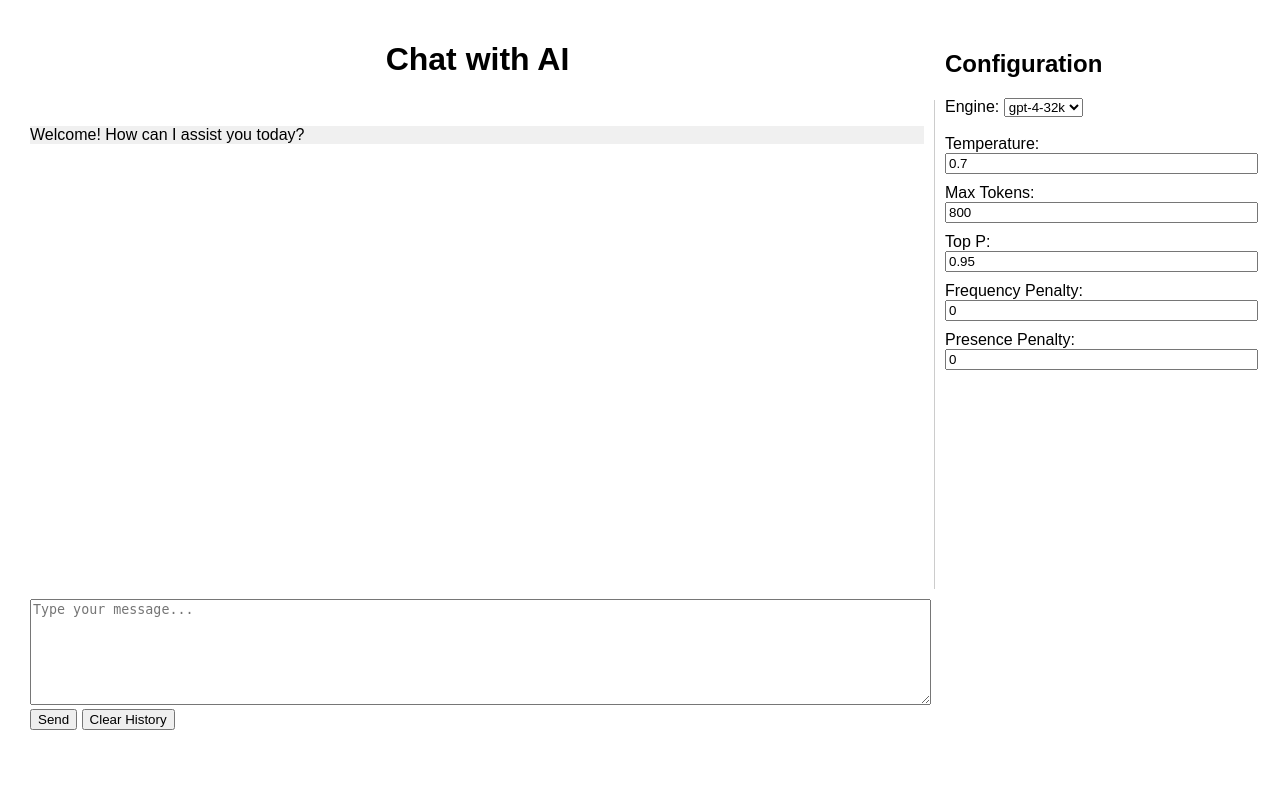
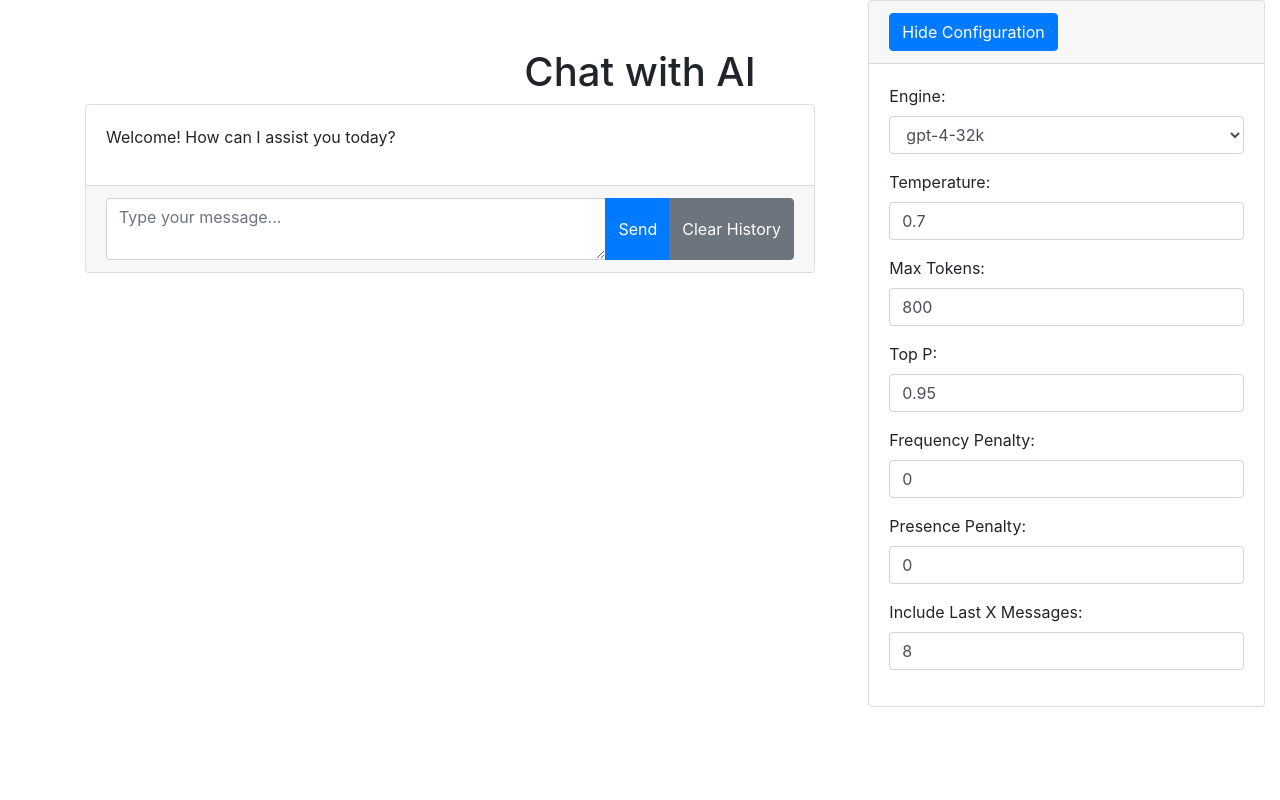
Before and after one commit to Zhong-J/AI-playground, a Flask app: page / in a window 1280 px wide. Run offline with Flask 3, Linux system fonts and the light colour scheme; some libraries are stand-ins or nearby versions.

Commit message:
fancy ui

```diff
--- a/code/app.py
+++ b/code/app.py
@@ -1,7 +1,6 @@
-from flask import Flask, render_template, request
+from flask import Flask, render_template, request, jsonify
 import openai
 import os
-from flask import session
 
 app = Flask(__name__)
 
@@ -41,7 +40,8 @@ def chat():
         stop=None
     )
     print(response['choices'][0]['message']['content'])
-    return response['choices'][0]['message']['content']
-
+    return jsonify({
+    'message': response['choices'][0]['message']['content']
+})
 if __name__ == '__main__':
     app.run(host='0.0.0.0', port=8000)
--- a/code/templates/index.html
+++ b/code/templates/index.html
@@ -2,129 +2,111 @@
 <html>
 <head>
     <title>OpenAI Playground</title>
+    <link rel="stylesheet" href="https://stackpath.bootstrapcdn.com/bootstrap/4.3.1/css/bootstrap.min.css">
+    <script src="https://ajax.googleapis.com/ajax/libs/jquery/3.5.1/jquery.min.js"></script>
+    <script src="https://cdn.jsdelivr.net/npm/showdown@1.9.1/dist/showdown.min.js"></script>
 <style>
-        body {
-            font-family: Arial, sans-serif;
-            margin: 0;
-            padding: 20px;
-            display: flex;
-            flex-direction: column;
-        }
-
-        h1 {
-            text-align: center;
-        }
-
-        #chatbox {
-             flex-grow: 1;
-             overflow-y: auto;
-             padding: 10px;
-             border-right: 1px solid #ccc;
-        }
-
     .user-message {
     background-color: #e2f0fd;
-        }
-
-        .bot-message {
-            background-color: #f0f0f0;
-        }
-        .assistant-message {
-            background-color: #f0f0f0;
-        }
-        #message-input {
-        width: 100%;
-        min-height: 100px;
-    }
-        .flex-container {
-            display: flex;
-            justify-content: space-between;
-            height: 90vh; // 90% of the viewport height
-            margin-top: 10px; // Push the container down a bit
-        }
-        #chat-section {
-            flex: 3;
-            display: flex;
-            flex-direction: column;
-        }
-
-        #config-section {
-            flex: 1;
+    border-radius: 10px;
+    margin: 10px 0;
     padding: 10px;
 }
 
-        #config-section form input {
-            width: 100%;
-            margin-bottom: 10px;
+.assistant-message {
+    background-color: #f0f0f0;
+    border-radius: 10px;
+    margin: 10px 0;
+    padding: 10px;
 }
-        #input-section {
-        padding: 10px;  }
+#config-section {
+    position: fixed;
+    top: 0;
+    right: 0;
+    z-index: 999;
+    height: 100vh;
+    overflow-y: auto;
+}
 
-        #password {
-        -webkit-text-security: disc; /* Safari */
-        -moz-text-security: disc; /* Firefox */
-        -ms-text-security: disc; /* Internet Explorer/Edge */
-        text-security: disc; /* standard */
-
-    }
-    #config-form-container {
-        display: block;
-    }
 </style>
-    <script src="https://ajax.googleapis.com/ajax/libs/jquery/3.5.1/jquery.min.js"></script>
-    <script src="https://cdn.jsdelivr.net/npm/showdown@1.9.1/dist/showdown.min.js"></script>
 </head>
 <body>
-    <div class="flex-container">
-        <div id="chat-section">
-            <h1>Chat with AI</h1>
-            <!-- Chat messages will be appended here -->
-            <div  id="chatbox">
+    <div class="container py-5">
+        <h1 class="text-center">Chat with AI</h1>
+        <div class="row">
+            <div class="col-md-8">
+                <div class="card">
+                    <div class="card-body" id="chatbox">
                         <div class="bot-message">
                             <p>Welcome! How can I assist you today?</p>
                         </div>
                     </div>
-            <div id="input-section">
+                    <div class="card-footer">
                         <form id="chat-form" action="/chat" method="POST">
-                    <textarea id="message-input" name="message" placeholder="Type your message..." required></textarea>
-                    <button type="submit">Send</button>
-                    <button id="clear-history">Clear History</button>
+                            <div class="input-group">
+                                <textarea id="message-input" name="message" class="form-control" placeholder="Type your message..." required></textarea>
+                                <div class="input-group-append">
+                                    <button id="sendButton" class="btn btn-primary" type="submit">Send</button>
+                                    <button id="clear-history" class="btn btn-secondary">Clear History</button>
+                                </div>
+                            </div>
                         </form>
                     </div>
-            <div id="loading" style="display: none;">Loading...</div>  <!-- Loading Indicator -->
                 </div>
-        <div id="config-section">
-            <h2 id="config-title" style="cursor:pointer;">Configuration</h2>
-            <div id="config-form-container">
+                <div id="loading" class="text-center my-3" style="display: none;">Loading...</div>
+            </div>
+            <div id="config-section" class="col-md-4">
+                <div class="card">
+                    <div class="card-header">
+                        <button id="toggleConfigButton" class="btn btn-primary">Hide Configuration</button>
+                    </div>
+                    <div id="config-body" class="card-body">
                         <form id="config-form" onsubmit="event.preventDefault()">
+                            <div class="form-group">
                                 <label for="engine">Engine:</label>
-                    <select id="engine">
+                                <select id="engine" class="form-control">
                                     <option value="turbo-35">turbo-35</option>
                                     <option value="gpt-4">gpt-4</option>
                                     <option value="gpt-4-32k" selected>gpt-4-32k</option>
                                 </select>
-                    <br>
-                    <br>
+                            </div>
+                        <div class="form-group">
                             <label for="temperature">Temperature:</label>
-                    <input type="number" step="0.01" min="0" max="1" id="temperature" value="0.7">
+                            <input type="number" step="0.01" min="0" max="1" id="temperature" value="0.7" class="form-control">
+                        </div>
+                        <div class="form-group">
                             <label for="max_tokens">Max Tokens:</label>
-                    <input type="number" id="max_tokens" value="800">
+                            <input type="number" id="max_tokens" value="800" class="form-control">
+                        </div>
+                        <div class="form-group">
                             <label for="top_p">Top P:</label>
-                    <input type="number" step="0.01" min="0" max="1" id="top_p" value="0.95">
+                            <input type="number" step="0.01" min="0" max="1" id="top_p" value="0.95" class="form-control">
+                        </div>
+                        <div class="form-group">
                             <label for="frequency_penalty">Frequency Penalty:</label>
-                    <input type="number" step="0.01" min="0" max="1" id="frequency_penalty" value="0">
+                            <input type="number" step="0.01" min="0" max="1" id="frequency_penalty" value="0" class="form-control">
+                        </div>
+                        <div class="form-group">
                             <label for="presence_penalty">Presence Penalty:</label>
-                    <input type="number" step="0.01" min="0" max="1" id="presence_penalty" value="0">
+                            <input type="number" step="0.01" min="0" max="1" id="presence_penalty" value="0" class="form-control">
+                        </div>
+                        <div class="form-group">
+                            <label for="last_x_messages">Include Last X Messages:</label>
+                            <input type="number" min="2" max="30" id="last_x_messages" value="8" class="form-control">
+                        </div>
                     </form>
                     </div>
                 </div>
             </div>
-
+        </div>
+    </div>
     <script >
+$(document).ready(function() {
     const chatbox = document.getElementById('chatbox');
     const chatForm = document.getElementById('chat-form');
     const messageInput = document.getElementById('message-input');
     let chatHistory = [{"role": "system", "content": "You are a helpful assistant."}];
+
     chatForm.addEventListener('submit', async (e) => {
         e.preventDefault();
         const message = messageInput.value;
@@ -132,32 +114,36 @@
         messageInput.value = '';
         await sendMessage(message);
     });
+
     document.getElementById('clear-history').addEventListener('click', function() {
-        // Clear the chat history array
         chatHistory = [{"role": "system", "content": "You are a helpful assistant."}];
-        // Save the hardcoded system message and clear the chat box in the UI
         let systemMessage = document.querySelector('.bot-message').cloneNode(true);
         chatbox.innerHTML = '';
         chatbox.appendChild(systemMessage);
     });
-        $(document).ready(function(){
-        $("#config-title").click(function(){
-            $("#config-form-container").toggle();
+
+    document.getElementById("toggleConfigButton").addEventListener("click", function() {
+        var configBody = document.getElementById("config-body");
+        var toggleButton = document.getElementById("toggleConfigButton");
+        if (configBody.style.display === "none") {
+            configBody.style.display = "block";
+            toggleButton.innerText = "Hide Configuration";
+        } else {
+            configBody.style.display = "none";
+            toggleButton.innerText = "Show Configuration";
+        }
     });
-        });
+
     async function sendMessage(message) {
         try {
-        // Show loading indicator and disable Send button
             document.getElementById('loading').style.display = 'block';
             document.getElementById('chat-form').querySelector('button').disabled = true;
-        // Get parameter values from the form
             const engine = document.getElementById('engine').value;
             const temperature = parseFloat(document.getElementById('temperature').value);
             const max_tokens = parseInt(document.getElementById('max_tokens').value);
             const top_p = parseFloat(document.getElementById('top_p').value);
             const frequency_penalty = parseFloat(document.getElementById('frequency_penalty').value);
             const presence_penalty = parseFloat(document.getElementById('presence_penalty').value);
-        // Create request body
             const requestBody = {
                 message,
                 chat_history: chatHistory,
@@ -168,7 +154,6 @@
                 frequency_penalty,
                 presence_penalty
             };
-        console.log(`Request body:`, requestBody);  // Add this line
             const response = await fetch('/chat', {
                 method: 'POST',
                 headers: {
@@ -176,14 +161,12 @@
                 },
                 body: JSON.stringify(requestBody),
             });
-        const data = await response.text();
-        const botMessage = data;
-        // Hide loading indicator and enable Send button
+            const data = await response.json();
+            console.log(requestBody)
             document.getElementById('loading').style.display = 'none';
             document.getElementById('chat-form').querySelector('button').disabled = false;
-
-        if (data && typeof data === 'string') {
-            addMessage('assistant', botMessage);
+            if (data && data.message) {
+                addMessage('assistant', data.message);
             } else {
                 console.error('Invalid response:', data);
             }
@@ -191,30 +174,34 @@
             console.error('Error:', error);
         }
     }
+
     function addMessage(role, content) {
-            console.log(`Adding message: role=${role}, content=${content}`);
         chatHistory.push({role, content});
+        const last_x_messages = parseInt(document.getElementById('last_x_messages').value);
+        if (chatHistory.length > last_x_messages) {
+            chatHistory.splice(1,1);
+        }
         const messageContainer = document.createElement('div');
-            messageContainer.classList.add('chatbox', role + '-message');
+        messageContainer.classList.add(role + '-message');  // apply different classes for user and assistant
         const messageContent = document.createElement('p');
+        let converter = new showdown.Converter();
         if (role === 'assistant') {
-                let converter = new showdown.Converter();
-                messageContent.innerHTML = converter.makeHtml(content);
+          messageContent.innerHTML = `<strong>Assistant:</strong> ${converter.makeHtml(content)}`;
       } else {
-                messageContent.textContent = content;
+          messageContent.innerHTML = `<strong>You:</strong> ${content}`;
       }
-            console.log(`Created message element:`, messageContent);  // Add this line
         messageContainer.appendChild(messageContent);
         chatbox.appendChild(messageContainer);
         chatbox.scrollTop = chatbox.scrollHeight;
-            console.log(`Chatbox after adding message:`, chatbox);  // Add this line
     }
+
     messageInput.addEventListener('keydown', function(e) {
-        //Check if Ctrl is pressed and then check if Enter is pressed
-        if (e.ctrlKey && (e.key === 'Enter' || e.keyCode === 13)) {
-            e.preventDefault(); // Prevent the default action
-            chatForm.dispatchEvent(new Event('submit')); // Trigger the form submit event
+        const sendButton = document.getElementById('chat-form').querySelector('button');
+        if (e.ctrlKey && (e.key === 'Enter' || e.keyCode === 13) && sendButton.disabled == false) {
+            e.preventDefault();
+            chatForm.dispatchEvent(new Event('submit'));
         }
+    });
 });
     </script>
 </body>
```
Lines whose indentation alone changed are shown as unchanged.
